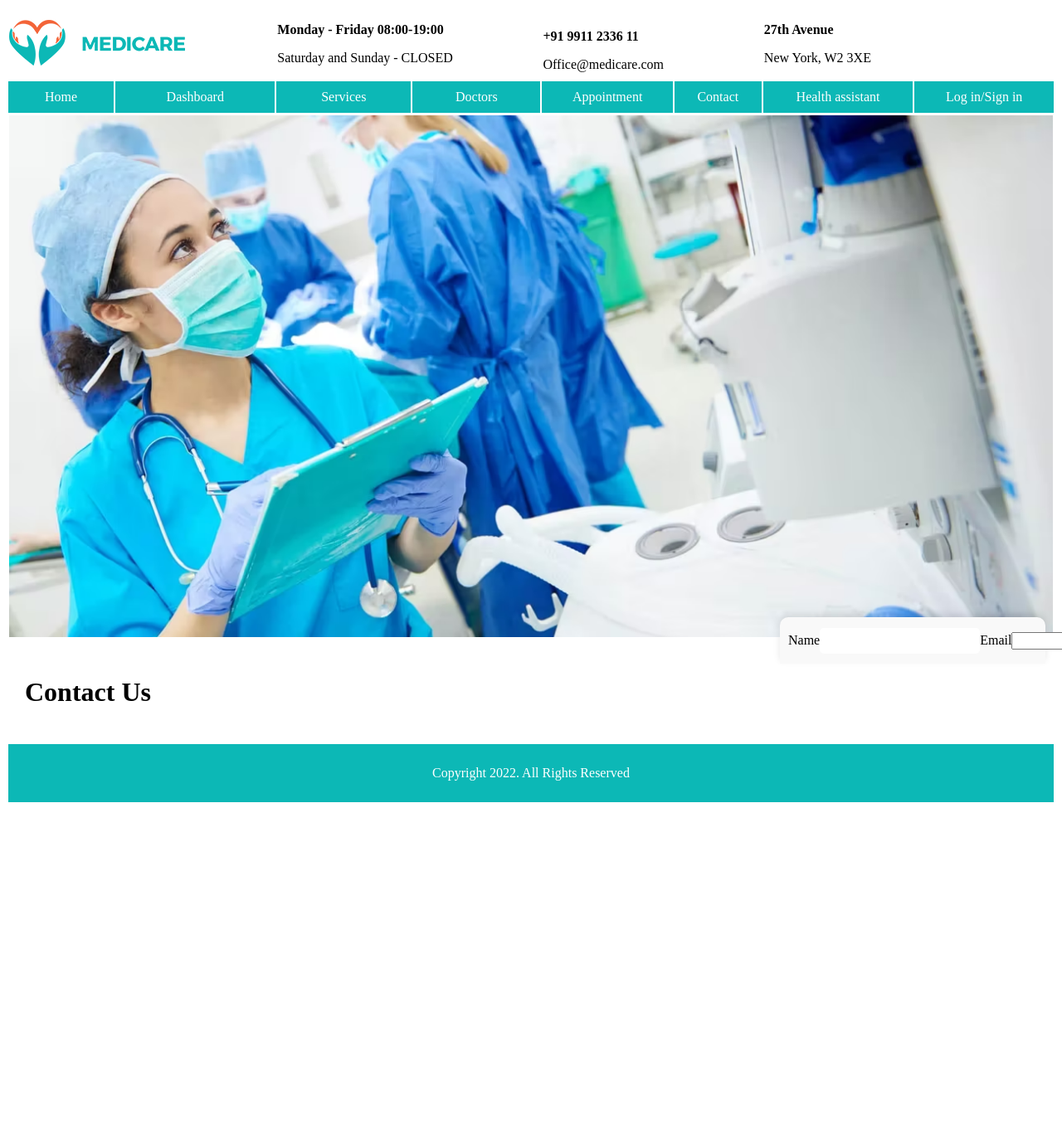
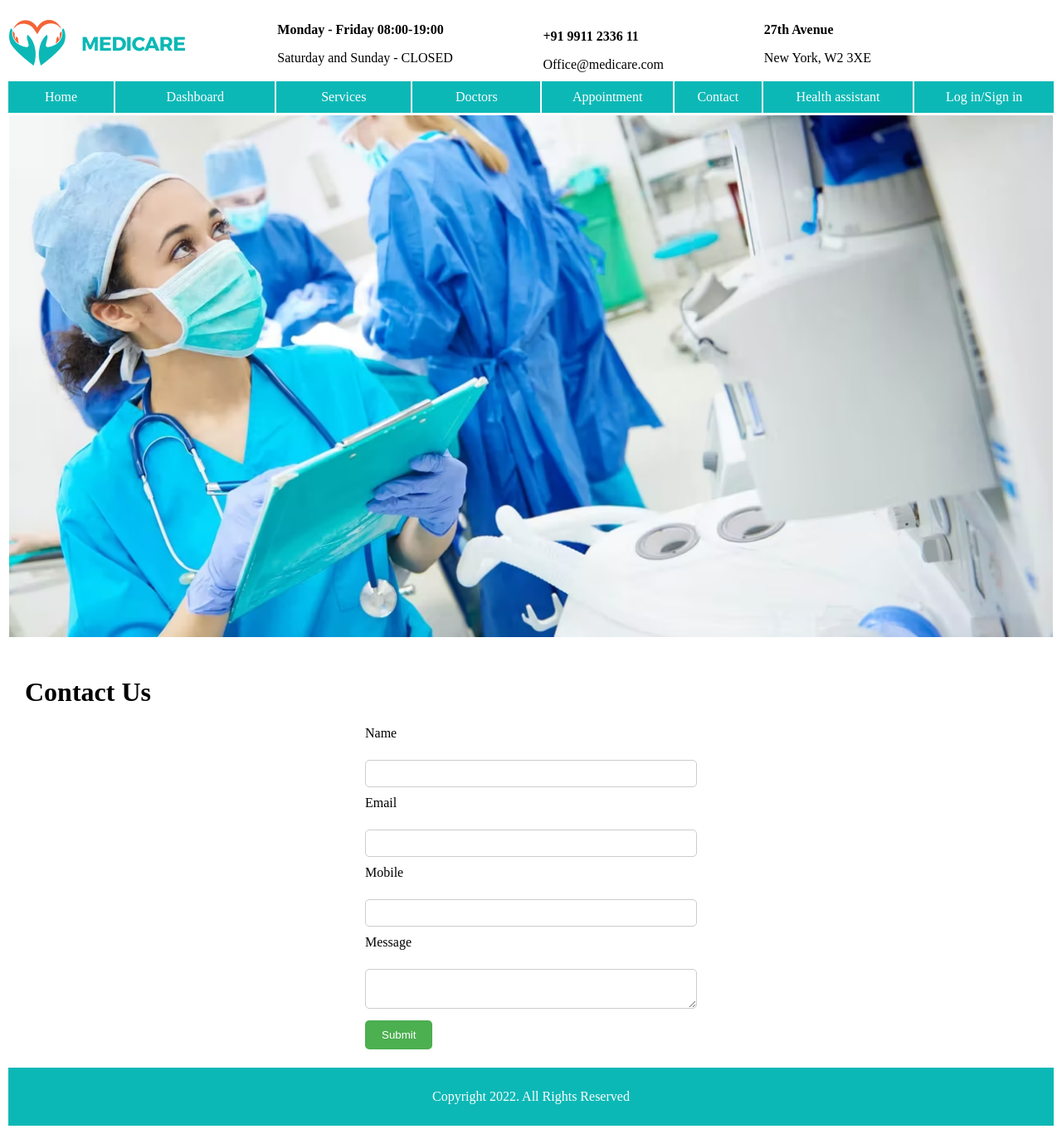
Before and after one commit to Ro706/Hospital, a Flask app: template templates/contact.html in a window 1280 px wide. Shown: the whole page at 83% size. Before the commit the page ends 967 px from the top, so only its background shows below. Run offline with Flask 3, Linux system fonts and the light colour scheme; the template is opened without the code that fills it, so the values that code supplies are empty.

Commit message:
update in form section

```diff
--- a/templates/contact.html
+++ b/templates/contact.html
@@ -4,11 +4,11 @@
 <title>Contact</title>
 
 <style>
+/* CSS styles */
+a {
+  text-decoration: none;
+}
 
-a
-{
-  text-decoration:none;
-}
 /* Chat container */
 .chat-container {
   position: fixed;
@@ -25,7 +25,7 @@ a
 }
 
 /* Bot message */
-.message.bot-message {
+.message.bot-pop {
   background-color: #d3e0ff;
   padding: 8px;
   margin-bottom: 8px;
@@ -41,26 +41,42 @@ a
   text-align: right;
 }
 
-/* Input form */
-form {
-  position: fixed;
-  bottom: 0;
-  right: 20px;
-  width: 300px;
-  display: flex;
-  align-items: center;
-  background-color: #f9f9f9;
-  padding: 10px;
-  border-radius: 10px 10px 0 0;
-  box-shadow: 0 -4px 8px rgba(0, 0, 0, 0.1);
+/* CSS for form with class "form" */
+.form {
+  max-width: 400px;
+  margin: 0 auto;
 }
 
-input[type="text"] {
-  flex: 1;
+.form label {
+  display: block;
+  margin-bottom: 5px;
+}
+
+.form input[type="text"],
+.form input[type="email"],
+.form textarea {
+  width: 100%;
   padding: 8px;
+  margin-bottom: 10px;
+  border: 1px solid #ccc;
+  border-radius: 5px;
+  box-sizing: border-box; /* Ensure padding and border are included in the width */
+}
+
+.form input[type="submit"] {
+  padding: 10px 20px;
   border: none;
   border-radius: 5px;
+  background-color: #4CAF50;
+  color: white;
+  cursor: pointer;
+  transition: background-color 0.3s;
 }
+
+.form input[type="submit"]:hover {
+  background-color: #45a049;
+}
+
 
 button[type="submit"] {
   padding: 8px 16px;
@@ -82,7 +98,6 @@ button[type="submit"]:hover {
   right: 10px;
   cursor: pointer;
 }
-
 </style>
 
 </head>
@@ -90,7 +105,6 @@ button[type="submit"]:hover {
 <body>
 
 <table style="width:100%">
-
 <tr>
 <td colspan="2"><img src="../static/images/logo.png"></td>
 <td colspan="2">
@@ -107,9 +121,7 @@ Office@medicare.com
 <p><b>27th Avenue</b></p>
 <p>New York, W2 3XE</p>
 </td>
-
 </tr>
-
 
 <tr style="background:#0cb8b6;">
   <td align="center" style="padding:10px;"><a href="/" style="color:#fff;">Home</a></td>
@@ -122,7 +134,6 @@ Office@medicare.com
   <td align="center" style="padding:10px;"><a href="/login" style="color:#fff;">Log in/Sign in</a></td>
 </tr>
 
-
 <tr>
 <td colspan="8"><img src="../static/images/banner.avif" style="width:100%;"></td>
 </tr>
@@ -131,7 +142,7 @@ Office@medicare.com
 <td colspan='8' style="padding:20px;">
 <h1>Contact Us</h1>
 
-<form>
+<form class="form">
 <label>Name</label><br/>
 <input type="text"><br/>
 
@@ -151,32 +162,28 @@ Office@medicare.com
 </td>
 </tr>
 
-
 <tr style="background:#0cb8b6;">
 <td colspan="8" align="center" style="padding:10px;">
 <p style="color:#fff;">Copyright 2022. All Rights Reserved</p>
 </td>
 </tr>
+</table>
 
-</table>
+<!-- Chat container -->
 <div class="chat-container" id="chat-container">
   <span class="close-icon" onclick="toggleChat()">&#10006;</span> <!-- Cross symbol -->
-  {% for message in response.messages %}
-      {% if message.author != '0' %}
-          <div class="message bot-message">
-              <p>bot: {{ message.content|replace('*', '') }}</p>
-          </div>
-      {% endif %}
-  {% endfor %}
-  <div class="message user-message" align="right">
-      <p>Your message: {{ message }}</p>
+  <!-- Messages -->
+  <div class="message bot-pop">
+      <p>bot: Welcome to our health assistant!</p>
   </div>
 
+  <!-- User input form -->
   <form action="/" method="POST">
     <input type="text" id="message" name="message" placeholder="Type your message here...">
     <button type="submit">Send</button>
   </form>
 </div>
+
 <script>
 // Check if chat container is open or closed in local storage
 document.addEventListener("DOMContentLoaded", function() {
```
Lines whose indentation alone changed are shown as unchanged.
